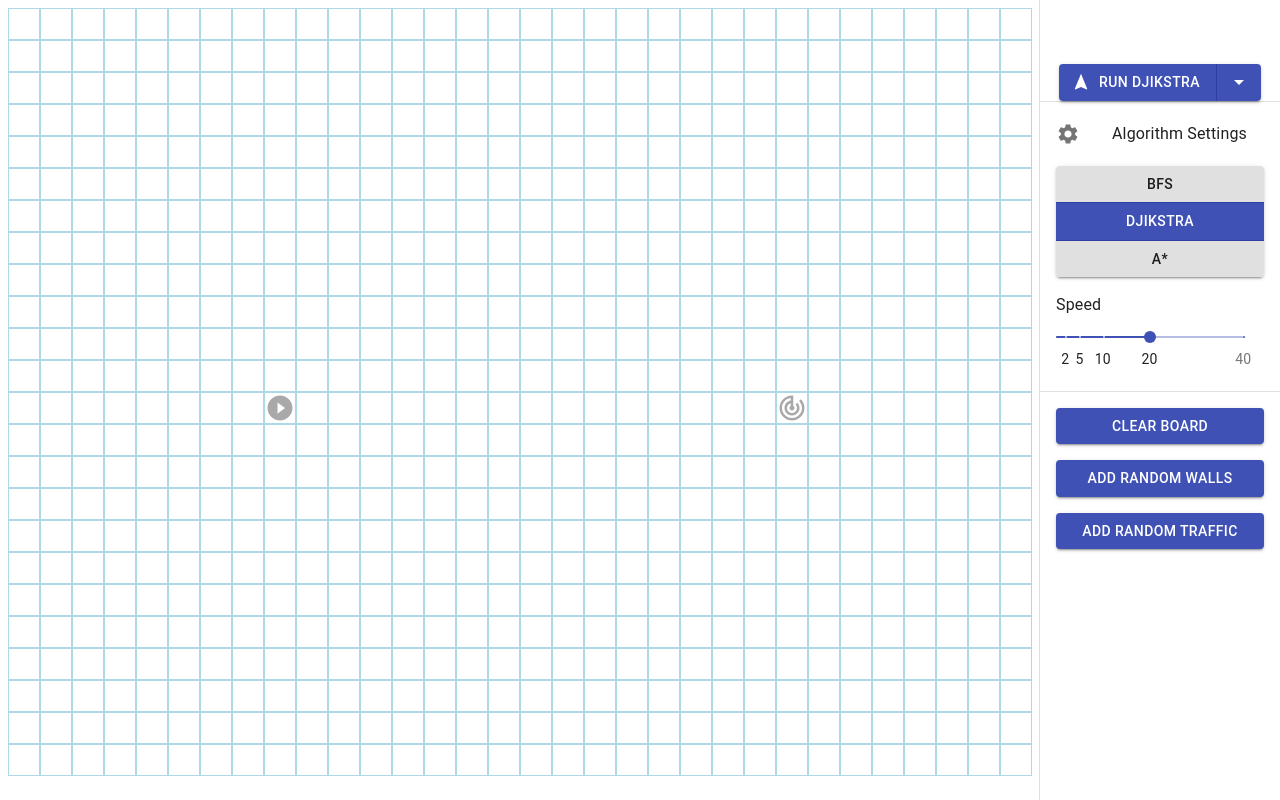
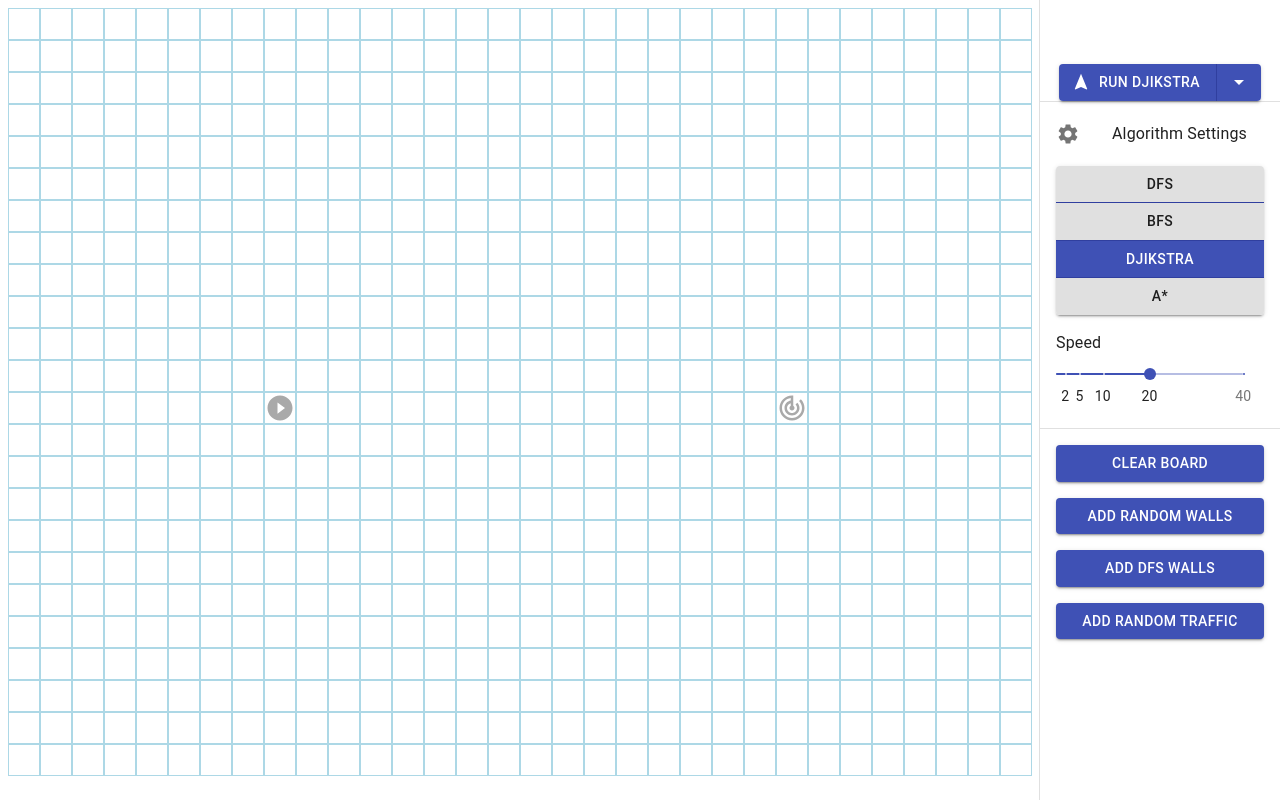
Before and after one commit to adrianprayoga/graph-viz, a React (Create React App) app: page / in a window 1280 px wide. Built offline with nearby package versions, Linux system fonts and the light colour scheme.

Commit message:
added 1st maze generation algorithm

```diff
--- a/src/App.js
+++ b/src/App.js
@@ -1,7 +1,7 @@
 import React, { useState, useMemo, useReducer, useEffect } from "react";
 import Heapify from "heapify";
 import "./App.css";
-import Box from "./Box";
+import Box from "./components/Box";
 import { algoReducer } from "./reducer/reducer.js";
 import styled from "styled-components";
 import {
@@ -14,11 +14,12 @@ import {
   VW,
   DJIKSTRA,
   NOT_VISITED,
-  TRAFFIC,
   DRAWER_WIDTH,
   SOLUTION,
+  DFS,
+  NUM_BOX,
 } from "./constants";
-import { bfsAlgo, getIndexFromXY } from "./algorithm/algorithms";
+import { algo } from "./algorithm/algorithms";
 import DrawerBar from "./DrawerBar";
 import {
   initializeNodes,
@@ -28,9 +29,10 @@ import {
   addRandomTrafficNodes,
 } from "./algorithm/nodesFunction";
 import { RUNNING, SET_ALGO_STATUS } from "./reducer/actions";
+import { getIndexFromXY } from "./algorithm/helper";
+import { generateDfsMaze } from "./algorithm/mazeGeneration";
 
 const TIME_INTERVAL = 1; // 1 mili
-const NUM_BOX = NUM_COL * NUM_ROW;
 const START_NODE = getIndexFromXY({
   x: Math.floor(NUM_COL / 2 - 8),
   y: Math.floor(NUM_ROW / 2),
@@ -72,6 +74,23 @@ const App = () => {
     return boxList;
   }, []);
 
+  const handleAddDfsWallNodes = () => {
+    // console.log(generateDfsMaze(startNode, targetNode))
+    const path = generateDfsMaze(startNode, targetNode);
+    const pathSet = new Set(path);
+
+    setNodeList((prevNodes) => {
+      let nodes = clearNodes(prevNodes);
+      for (let i = 0; i < NUM_BOX; i++) {
+        if (i !== START_NODE && i !== TARGET_NODE && !pathSet.has(i)) {
+          nodes[i] = { ...nodes[i], state: NOT_VISITED, type: WALL };
+        }
+      }
+
+      return nodes;
+    });
+  };
+
   const handleClearNodes = () => {
     setNodeList((prevNodes) => clearNodes(prevNodes));
   };
@@ -85,13 +104,16 @@ const App = () => {
   };
 
   const runAlgorithm = () => {
+    setSolutionList([]);
+
     let distanceMap = { [startNode]: 0 };
     let pathMap = { [startNode]: undefined };
     let marked = new Set();
     let pq = new Heapify(NUM_COL * NUM_ROW);
     let lastVisited = [];
+    let deque = [startNode];
 
-    marked.add(startNode);
+    // marked.add(startNode);
     pq.push(startNode, 0);
 
     if (intervalId) {
@@ -104,32 +126,50 @@ const App = () => {
     dispatch({ type: SET_ALGO_STATUS, payload: RUNNING });
     let updatedNodeList = resetNodeState(nodeList);
     const newIntervalId = setInterval(() => {
+      const algoMemoryObj =
+        state.algo === DFS
+          ? {
+              pathMap,
+              marked,
+              lastVisited,
+              deque,
+            }
+          : {
+              distanceMap,
+              pathMap,
+              marked,
+              pq,
+              lastVisited,
+            };
+
       const {
         solved: rSolved,
         inProgress: rInProgress,
         solution,
         solutionList,
         interimObj,
-      } = bfsAlgo(
+      } = algo(
         updatedNodeList,
         startNode,
         targetNode,
-        distanceMap,
-        pathMap,
-        marked,
-        pq,
-        lastVisited,
         state.algo,
-        state.step
+        state.step,
+        algoMemoryObj
       );
 
       if (rInProgress) {
         updatedNodeList = { ...solution };
-        distanceMap = interimObj.distanceMap;
+
         pathMap = interimObj.pathMap;
         marked = interimObj.marked;
-        pq = interimObj.pq;
         lastVisited = interimObj.lastVisited;
+
+        if (state.algo !== DFS) {
+          pq = interimObj.pq;
+          distanceMap = interimObj.distanceMap;
+        } else {
+          deque = interimObj.deque;
+        }
       }
 
       (rSolved || rInProgress) && setNodeList(solution);
@@ -138,7 +178,7 @@ const App = () => {
         dispatch({ type: SET_ALGO_STATUS, payload: undefined });
         clearInterval(newIntervalId);
         setIntervalId(0);
-        setSolutionList(solutionList);
+        if (solutionList) setSolutionList(solutionList);
         return;
       }
     }, TIME_INTERVAL);
@@ -149,8 +189,32 @@ const App = () => {
   useEffect(() => {
     let tempSolList = [...solutionList];
     if (tempSolList.length !== 0) {
+      const interval = setInterval(() => {
+        if (tempSolList.length !== 0) {
+          setNodeList((prevNodeList) => {
+            const sIndex = tempSolList.pop();
+            prevNodeList[sIndex] = {
+              ...prevNodeList[sIndex],
+              state: SOLUTION,
+            };
 
+            return prevNodeList;
+          });
 
+          setSolutionList(tempSolList);
+
+          if (tempSolList.length === 0) {
+            clearInterval(interval);
+          }
+        }
+      }, TIME_INTERVAL);
+      return () => clearInterval(interval);
+    }
+  }, [solutionList]);
+
+  useEffect(() => {
+    let tempSolList = [...solutionList];
+    if (tempSolList.length !== 0) {
       const interval = setInterval(() => {
         if (tempSolList.length !== 0) {
           setNodeList((prevNodeList) => {
@@ -221,6 +285,7 @@ const App = () => {
             handleClearNodes={handleClearNodes}
             handleAddRandomWallNodes={handleAddRandomWallNodes}
             handleAddRandomTrafficNodes={handleAddRandomTrafficNodes}
+            handleAddDfsWallNodes={handleAddDfsWallNodes}
           />
         </div>
       </StateContext.Provider>
--- a/src/DrawerBar.js
+++ b/src/DrawerBar.js
@@ -98,6 +98,16 @@ const DrawerBar = (props) => {
           <ListItem>
             <Button
               variant="contained"
+              onClick={props.handleAddDfsWallNodes}
+              color="primary"
+              fullWidth
+            >
+              {`Add DFS Walls`}
+            </Button>
+          </ListItem>
+          <ListItem>
+            <Button
+              variant="contained"
               onClick={props.handleAddRandomTrafficNodes}
               color="primary"
               fullWidth
--- a/src/NavBar.js
+++ b/src/NavBar.js
@@ -1,7 +1,6 @@
 import React, { useContext } from "react";
 import { AppBar, Toolbar, Typography } from "@material-ui/core";
 import { StateContext, DispatchContext } from "./App";
-import Box from "./Box";
 import AlgoSelection from "./components/AlgoSelection";
 import { WALL } from "./constants";
 
@@ -15,7 +14,6 @@ const NavBar = (props) => {
         <button onClick={props.onRunAlgoClick}> {`Run ${state.algo}`} </button>
         <AlgoSelection />
         <>
-          <Box type={WALL} />
           <Typography>Wall Node</Typography>
         </>
       </Toolbar>
--- a/src/algorithm/algorithms.js
+++ b/src/algorithm/algorithms.js
@@ -1,6 +1,7 @@
 import Heapify from "heapify";
 import {
   A_STAR,
+  DFS,
   DJIKSTRA,
   NUM_COL,
   NUM_ROW,
@@ -10,21 +11,107 @@ import {
   VISITED_PREV,
   WALL,
 } from "../constants";
+import { getNeighbor, getXYFromIndex } from "./helper";
 
 const MAX_DIST = 99999999999;
 
-export const bfsAlgo = (
+export const algo = (
   nodes,
   startId,
   targetId,
-  distanceMap = { [startId]: 0 },
-  pathMap = { [startId]: undefined },
-  marked = new Set(),
-  pq = new Heapify(NUM_COL * NUM_ROW),
-  lastVisited = [],
-  algoType = 2,
-  steps = MAX_DIST
+  algoType = DJIKSTRA,
+  steps = MAX_DIST,
+  algoMemoryObj
 ) => {
+  if (algoType === DFS) {
+    return dfsAlgo(nodes, startId, targetId, algoType, steps, algoMemoryObj);
+  } else {
+    return bfsAlgo(nodes, startId, targetId, algoType, steps, algoMemoryObj);
+  }
+};
+
+const dfsAlgo = (
+  nodes,
+  startId,
+  targetId,
+  algoType = DFS,
+  steps = MAX_DIST,
+  algoMemoryObj
+) => {
+  let pathMap = algoMemoryObj.pathMap || { [startId]: undefined };
+  let marked = algoMemoryObj.marked || new Set();
+  let lastVisited = algoMemoryObj.lastVisited || [];
+  let deque = algoMemoryObj.deque || [startId];
+
+  let count = 0;
+  let copyNodes = { ...nodes };
+  let currentlyVisited = [];
+
+  while (deque.length > 0 && count < steps) {
+    const nodeIndex = deque.pop();
+
+    count += 1;
+
+    if (targetId === nodeIndex) {
+      copyNodes = markAsVisitedPrev(
+        lastVisited.concat(currentlyVisited),
+        copyNodes
+      );
+      return {
+        solved: true,
+        inProgress: false,
+        solution: copyNodes,
+        solutionList: getSolutionList(pathMap, startId, targetId),
+      };
+    } else {
+      currentlyVisited.push(nodeIndex);
+      copyNodes[nodeIndex].state = VISITED_CURR;
+    }
+
+    if (!marked.has(nodeIndex)) {
+      marked.add(nodeIndex);
+      getNeighbor(copyNodes, nodeIndex)
+        .filter((neighborId) => !marked.has(neighborId))
+        .forEach((neighborId) => {
+          pathMap[neighborId] = nodeIndex;
+          deque.push(neighborId);
+        });
+    }
+  }
+
+  if (count === steps) {
+    copyNodes = markAsVisitedPrev(lastVisited, copyNodes);
+
+    return {
+      solved: false,
+      inProgress: true,
+      solution: copyNodes,
+      interimObj: {
+        pathMap,
+        marked,
+        lastVisited: currentlyVisited,
+        deque,
+      },
+    };
+  }
+
+  return { solved: false, inProgress: false, solution: copyNodes };
+};
+
+const bfsAlgo = (
+  nodes,
+  startId,
+  targetId,
+  algoType = DJIKSTRA,
+  steps = MAX_DIST,
+  algoMemoryObj
+) => {
+  let distanceMap = algoMemoryObj.distanceMap || { [startId]: 0 };
+  let pathMap = algoMemoryObj.pathMap || { [startId]: undefined };
+  let marked = algoMemoryObj.marked || new Set();
+  let pq = algoMemoryObj.pq || new Heapify(NUM_COL * NUM_ROW);
+  let lastVisited = algoMemoryObj.lastVisited || [];
+
   let count = 0;
   let copyNodes = { ...nodes };
   let currentlyVisited = [];
@@ -97,38 +184,6 @@ export const bfsAlgo = (
   return { solved: false, inProgress: false, solution: copyNodes };
 };
 
-// Ignore diagonal
-const getNeighbor = (nodes, index) => {
-  const { x, y } = getXYFromIndex(index);
-
-  const neighbors = [
-    { x: x + 1, y: y },
-    { x: x - 1, y: y },
-    { x: x, y: y + 1 },
-    { x: x, y: y - 1 },
-  ];
-
-  return neighbors
-    .filter((pos) => isValidLocation(pos, nodes))
-    .map((pos) => getIndexFromXY(pos));
-};
-
-export const getIndexFromXY = ({ x, y }) => y * NUM_COL + x;
-
-const getXYFromIndex = (index) => {
-  const y = Math.floor(index / NUM_COL);
-  const x = index % NUM_COL;
-
-  return { x, y };
-};
-
-const isValidLocation = ({ x, y }, nodes) => {
-  const index = getIndexFromXY({ x, y });
-  return (
-    0 <= x && x < NUM_COL && 0 <= y && y < NUM_ROW && nodes[index].type !== WALL
-  );
-};
-
 const getDistanceToNeighbor = (algoType, nodes, neighborId) => {
   if (algoType === A_STAR || algoType === DJIKSTRA) {
     return nodes[neighborId].type === TRAFFIC ? 3 : 1;
--- /dev/null
+++ b/src/algorithm/mazeGeneration.js
@@ -0,0 +1,40 @@
+import { NUM_BOX } from "../constants";
+import { getPathNeighbor, shuffle } from "./helper";
+
+export const generateDfsMaze = (startNode, targetNode) => {
+  let initialPoint = Math.floor(Math.random() * (NUM_BOX - 1));
+  while (initialPoint === startNode || initialPoint === targetNode) {
+    initialPoint = Math.floor(Math.random() * (NUM_BOX - 1));
+  }
+
+  let visited = new Set();
+  let stack = [{ n: initialPoint }];
+  let path = [];
+
+  while (stack.length > 0) {
+    const pathIndex = stack.pop();
+
+    if (!visited.has(pathIndex.n)) {
+      pathIndex.w && path.push(pathIndex.w);
+      path.push(pathIndex.n);
+
+      visited.add(pathIndex.n);
+
+      const neighbors = getPathNeighbor(pathIndex.n, 2);
+      shuffle(neighbors)
+      console.log(neighbors);
+
+      neighbors
+        .filter((neighborId) => !visited.has(neighborId.n))
+        .forEach((neighborId) => {
+          console.log('nid', neighborId)
+          stack.push(neighborId);
+        });
+    }
+  }
+
+  console.log(visited)
+  console.log(path);
+
+  return path;
+};
--- a/src/algorithm/nodesFunction.js
+++ b/src/algorithm/nodesFunction.js
@@ -27,7 +27,7 @@ export const addRandomWallNodes = (nodeList) => {
 
   return Object.keys(cleanNodes).reduce((accum, key) => {
     const type = cleanNodes[key].type;
-    if (Math.random() < 0.25 && type !== START && type !== TARGET) {
+    if (Math.random() < 0.35 && type !== START && type !== TARGET) {
       accum[key] = {
         ...cleanNodes[key],
         type: WALL,
--- a/src/components/AlgoButton.js
+++ b/src/components/AlgoButton.js
@@ -11,10 +11,10 @@ import MenuItem from "@material-ui/core/MenuItem";
 import MenuList from "@material-ui/core/MenuList";
 import NavigationIcon from "@material-ui/icons/Navigation";
 import { DispatchContext, StateContext } from "../App";
-import { ALGO_NAME, A_STAR, BFS, DJIKSTRA } from "../constants";
+import { ALGO_NAME, A_STAR, BFS, DJIKSTRA, DFS } from "../constants";
 import { SET_ALGO, RUNNING } from "../reducer/actions";
 
-const algoList = [BFS, DJIKSTRA, A_STAR];
+const algoList = [DFS, BFS, DJIKSTRA, A_STAR];
 
 const AlgoButton = (props) => {
   const dispatch = useContext(DispatchContext);
--- a/src/components/AlgoSelection.js
+++ b/src/components/AlgoSelection.js
@@ -1,7 +1,7 @@
 import React, { useContext } from "react";
 import { StateContext, DispatchContext } from "../App";
 import { ButtonGroup, Button } from "@material-ui/core";
-import { ALGO_NAME, A_STAR, BFS, DJIKSTRA } from "../constants";
+import { ALGO_NAME, A_STAR, BFS, DJIKSTRA, DFS } from "../constants";
 import { SET_ALGO } from "../reducer/actions";
 
 const AlgoSelection = (props) => {
@@ -11,7 +11,7 @@ const AlgoSelection = (props) => {
   const dispatch = useContext(DispatchContext);
   const state = useContext(StateContext);
 
-  const algoList = [BFS, DJIKSTRA, A_STAR];
+  const algoList = [DFS, BFS, DJIKSTRA, A_STAR];
 
   return (
     <ButtonGroup
--- a/src/Box.js
+++ b/src/components/Box.js
@@ -11,7 +11,7 @@ import {
   VISITED_CURR,
   WALL,
   TRAFFIC,
-} from "./constants";
+} from "../constants";
 
 const DivBox = styled.div`
   background: transparent;
@@ -94,6 +94,7 @@ const Box = ({ i, type, state, handleClick, handleDrag }) => {
           background="inherit"
         />
       )}
+      {i}
     </DivBox>
   );
 };
--- a/src/constants.js
+++ b/src/constants.js
@@ -13,6 +13,7 @@ const MIN_COL = 20;
 export const DRAWER_WIDTH = 240;
 export const NUM_COL = Math.max(MIN_COL, Math.floor((VW - DRAWER_WIDTH) / 32.5));
 export const NUM_ROW = Math.max(MIN_ROW, Math.floor(VH / 32.5));
+export const NUM_BOX = NUM_COL * NUM_ROW;
 
 export const WALL = "wall";
 export const START = "start";
@@ -28,8 +29,10 @@ export const SOLUTION = "solution";
 export const BFS = 1
 export const DJIKSTRA = 2
 export const A_STAR = 3
+export const DFS = 4
 
 export const ALGO_NAME = {
+  [DFS]: 'DFS',
   [BFS]: 'BFS',
   [DJIKSTRA]: 'DJIKSTRA',
   [A_STAR]: 'A*'
```
Also changed, not shown: src/algorithm/helper.js (+70 -0 lines).
